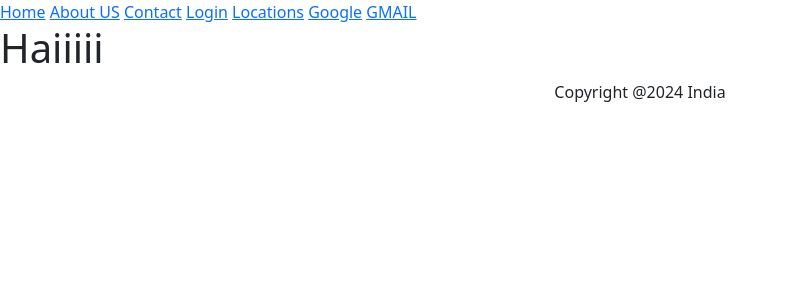
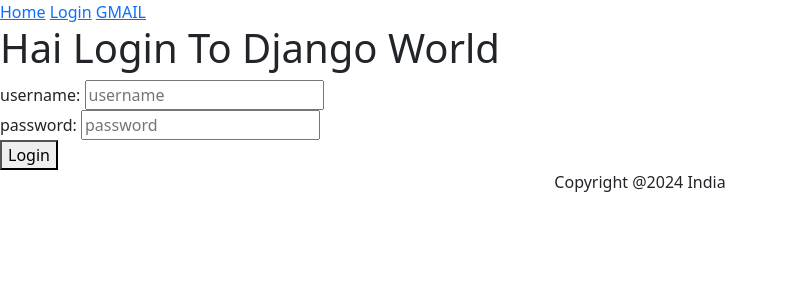
Before and after one commit to prema1432/nikihil_d, a Django app: page /orders/login/ in a window 1280 px wide. Shown: the top 300 px of the page, without its empty margins (0-788 px from the left). Run offline with Django 5.2, Linux system fonts and the light colour scheme.

Commit message:
login and logout

```diff
--- a/maytoday/settings.py
+++ b/maytoday/settings.py
@@ -26,6 +26,8 @@ SECRET_KEY = "django-insecure-au0j-hro$av75euwj_uk_*mk-*n(lt(n0a1mg=6w8$yos4@v&4
 DEBUG = True
 
 ALLOWED_HOSTS = []
+
+LOGIN_URL = "login"
 
 
 # Application definition
--- a/order/forms.py
+++ b/order/forms.py
@@ -1,4 +1,5 @@
 from django import forms
+from django.contrib.auth.forms import AuthenticationForm
 
 from order.models import my_places
 
@@ -8,3 +9,9 @@ class my_placesform(forms.ModelForm):
         model = my_places
         fields = '__all__'
         # fields =["location_name","age"]
+
+
+
+class MyLoginForm(AuthenticationForm):
+    username = forms.CharField(label="username", max_length=100, widget=forms.TextInput(attrs={'placeholder': 'username'}))
+    password = forms.CharField(label="password", max_length=100, widget=forms.PasswordInput(attrs={'placeholder': 'password'}))
--- a/order/urls.py
+++ b/order/urls.py
@@ -1,14 +1,18 @@
 from django.urls import path
 
-from order.views import abouts, locations, login, contactus, create_new_places, get_place, get_place_update
+from order.views import abouts, locations, login_view, contactus, create_new_places, get_place, get_place_update, \
+    place_delete, logout_view
 
 urlpatterns = [
     path("abouts/", abouts, name="about"),
     path("contactus/", contactus, name="contact"),
     path("locations/", locations, name="locations"),
-    path("login/", login, name="login"),
+    path("login/", login_view, name="login"),
     path("create_place", create_new_places, name="create_new_place"),
 
     path("locations/<id>/", get_place, name="get_place"),
     path("locations_update/<id>/", get_place_update, name="get_place_update"),
+    path("locations_delete/<id>/", place_delete,name="place_delete"),
+
+    path("logout",logout_view,name="logout"),
 ]
--- a/order/views.py
+++ b/order/views.py
@@ -1,8 +1,40 @@
+from django.contrib.auth import authenticate, login, logout
+from django.contrib.auth.decorators import login_required
 from django.shortcuts import render, redirect, get_object_or_404
 
-from order.forms import my_placesform
+from order.forms import my_placesform, MyLoginForm
 from order.models import my_places
 
+
+
+def login_view(request):
+    context={}
+    if request.method == 'POST':
+        form = MyLoginForm(request, data=request.POST)
+        if form.is_valid():
+            username = form.cleaned_data.get('username')
+            password = form.cleaned_data.get('password')
+            user = authenticate(username=username, password=password) # valid crednatils
+            if user is not None:
+                login(request, user) # logging
+                return redirect('home')
+            else:
+                context["error"]="Invalid CreateUser"
+                context["form"] = MyLoginForm
+
+        else:
+            context["error"] = "Invalid CreateUser"
+            context["form"] = MyLoginForm
+
+    else:
+        context["form"] = MyLoginForm
+    return render(request,'login.html',context)
+
+
+
+def logout_view(request):
+    logout(request)
+    return redirect('home')
 
 # Create your views here.
 def welcome(request):
@@ -68,6 +100,13 @@ def create_new_places(request):
 
 # a=welcome(name="prrema",lop="opp")
 
+
+def place_delete(request,id):
+    places = get_object_or_404(my_places, id=id)
+    places.delete()
+    return redirect('home')
+
+@login_required
 def abouts(request):
     return render(request, 'about.html')
 
@@ -80,5 +119,5 @@ def locations(request):
     return render(request, 'locations.html')
 
 
-def login(request):
-    return render(request, 'login.html')
+# def login(request):
+#     return render(request, 'login.html')
--- a/templates/components/navbar.html
+++ b/templates/components/navbar.html
@@ -1,7 +1,18 @@
 <a href="{%  url 'home' %}">Home</a>
-<a href="{% url 'about' %}">About US</a>
+
+
+
+
+
+{% if user.is_authenticated %}
+<span style="color: red">{{ user.username }}</span>
+    <a href="{% url 'logout' %}"> Logout</a>
+    <a href="{% url 'about' %}">About US</a>
 <a href="{% url 'contact' %}">Contact</a>
-<a href="{% url 'login' %}">Login</a>
 <a href="{% url 'locations' %}">Locations</a>
 <a href="https://www.google.com/">Google</a>
+    {% else %}
+    <a href="{% url 'login' %}">Login</a>
+
+{% endif %}
 <a href="">GMAIL</a>
--- a/templates/login.html
+++ b/templates/login.html
@@ -3,5 +3,12 @@
 {#    <h1>Login My New World</h1>#}
 {#{% include 'components/sidebar.html' %}#}
 {#{% include 'components/navbar.html' %}#}
-    <h1>Haiiiii</h1>
+    <h1>Hai Login To Django World</h1>
+    {{ error }}
+    <form method="post" enctype="multipart/form-data">
+    {% csrf_token %}
+    {{ form }}
+    <button type="submit">Login</button>
+
+    </form>
 {% endblock content2 %}
--- a/templates/welcome.html
+++ b/templates/welcome.html
@@ -50,6 +50,7 @@
                     <a href="{% url 'get_place' city.id %}">Add to cart</a>
                     <br>
                     <a class="btn btn-danger" href="{% url 'get_place_update' city.id %}">Update</a>
+                    <a class="btn btn-warning" href="{% url 'place_delete' city.id %}">Delete </a>
                     <div class="card-body">
                         <h5 class="card-title" style="color: red;text-align: center">{{ city }}</h5>
                         <p class="card-text">{{ city.location_description }}</p>
```
Also changed, not shown: db.sqlite3.
